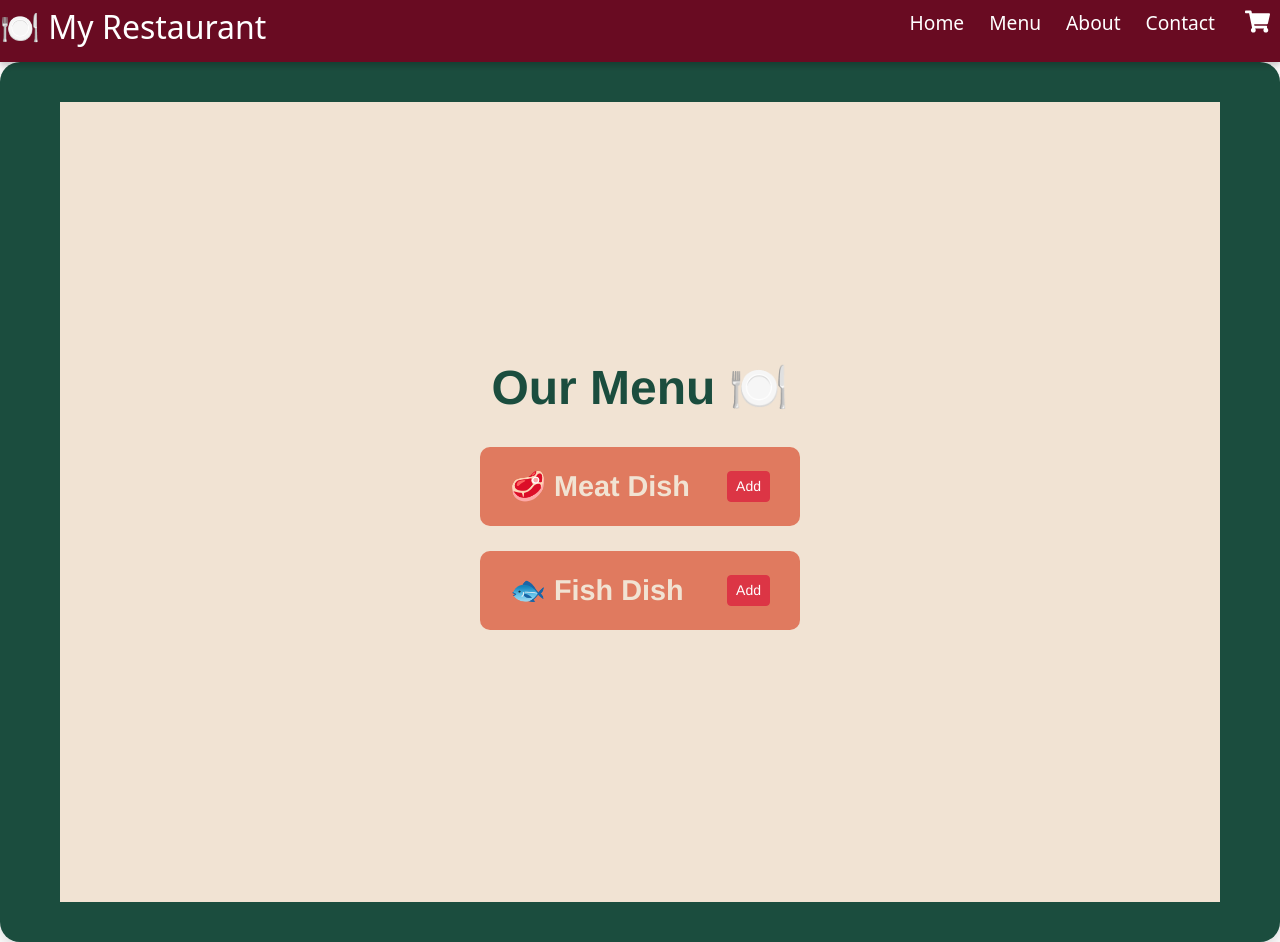
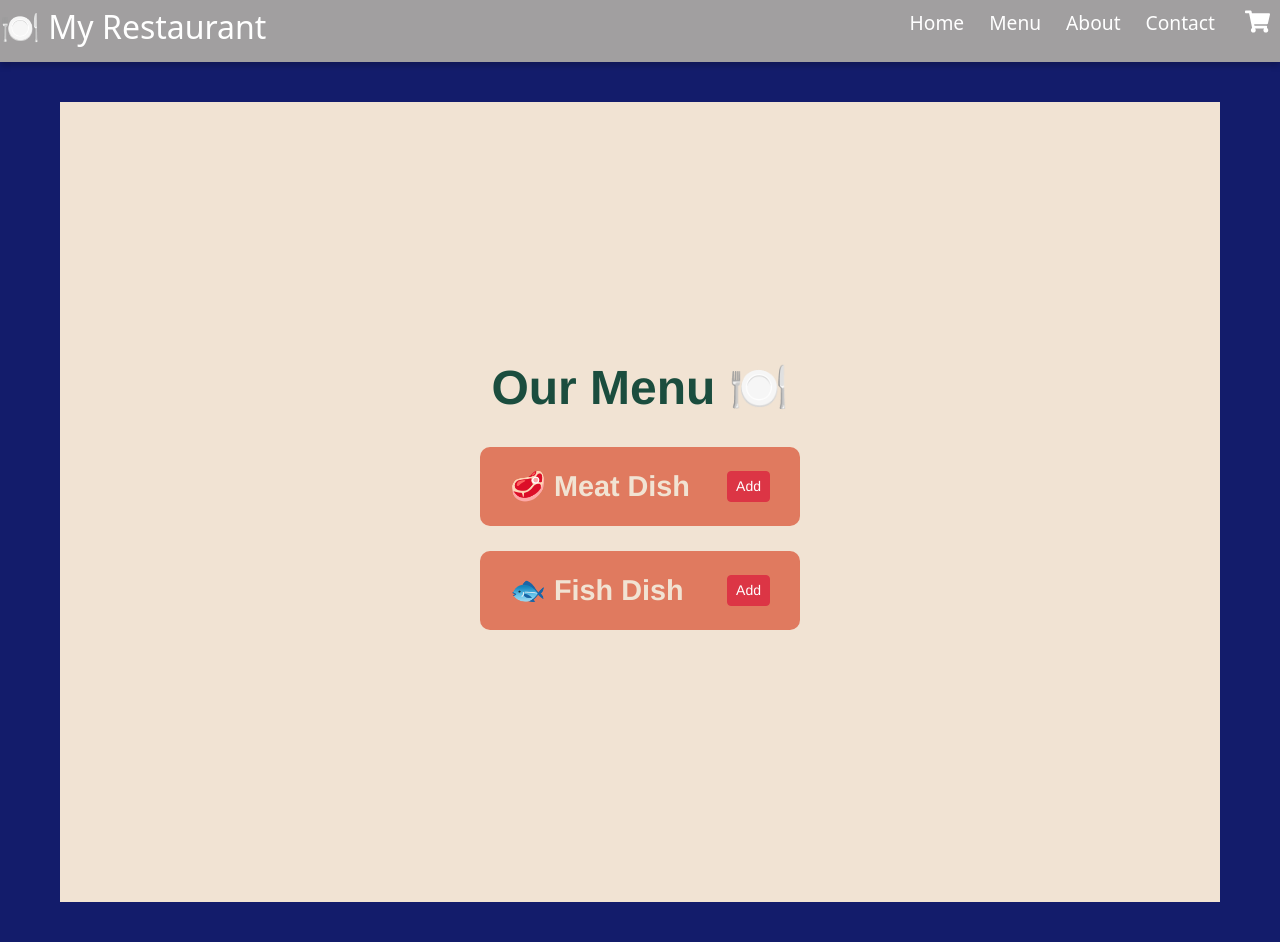
Before and after one commit to samuelNng/my-app, a React (Create React App) app: page /menu in a window 1280 px wide. Built offline with nearby package versions, Linux system fonts and the light colour scheme.

Commit message:
updataCSS

```diff
--- a/src/App.css
+++ b/src/App.css
@@ -5,7 +5,7 @@
   display: flex;
   justify-content: center;
   align-items: center;
-  background: #690B22;
+  background: #a19fa0;
   padding: 20px 30px;
   color: white;
   box-shadow: 0 4px 6px rgba(0, 0, 0, 0.2); /* Subtle shadow */
@@ -44,9 +44,9 @@
 }
 
 .menu-container {
-  background: #1B4D3E;
+  background: #131c6b;
   padding: 40px 60px;
-  border-radius: 20px;
+  border-radius: 0px;
   box-shadow: 0 6px 15px rgba(0, 0, 0, 0.15); /* More subtle shadow */
   text-align: center;
   transition: transform 0.3s ease-in-out; /* Smooth hover effect */
```
